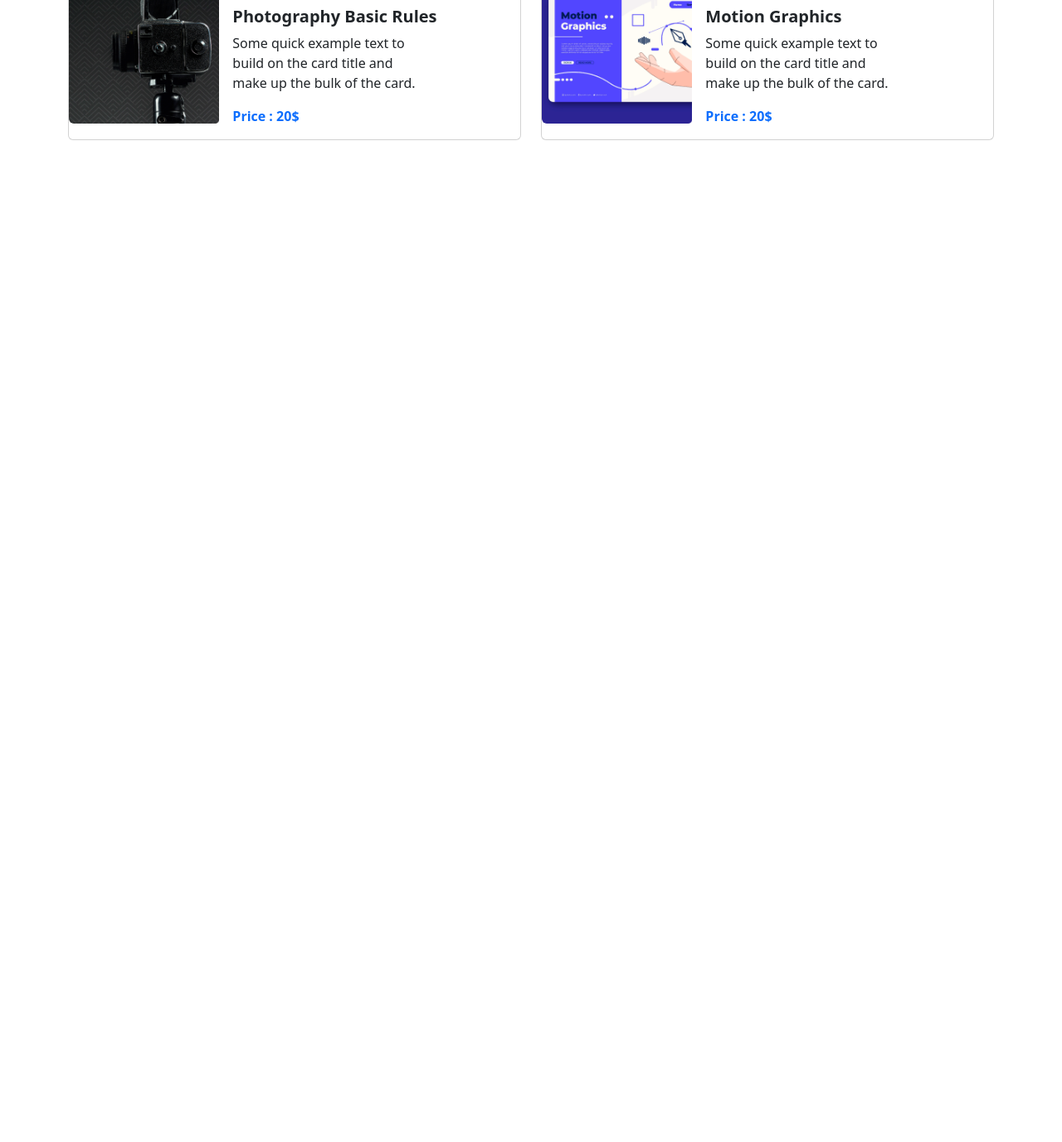
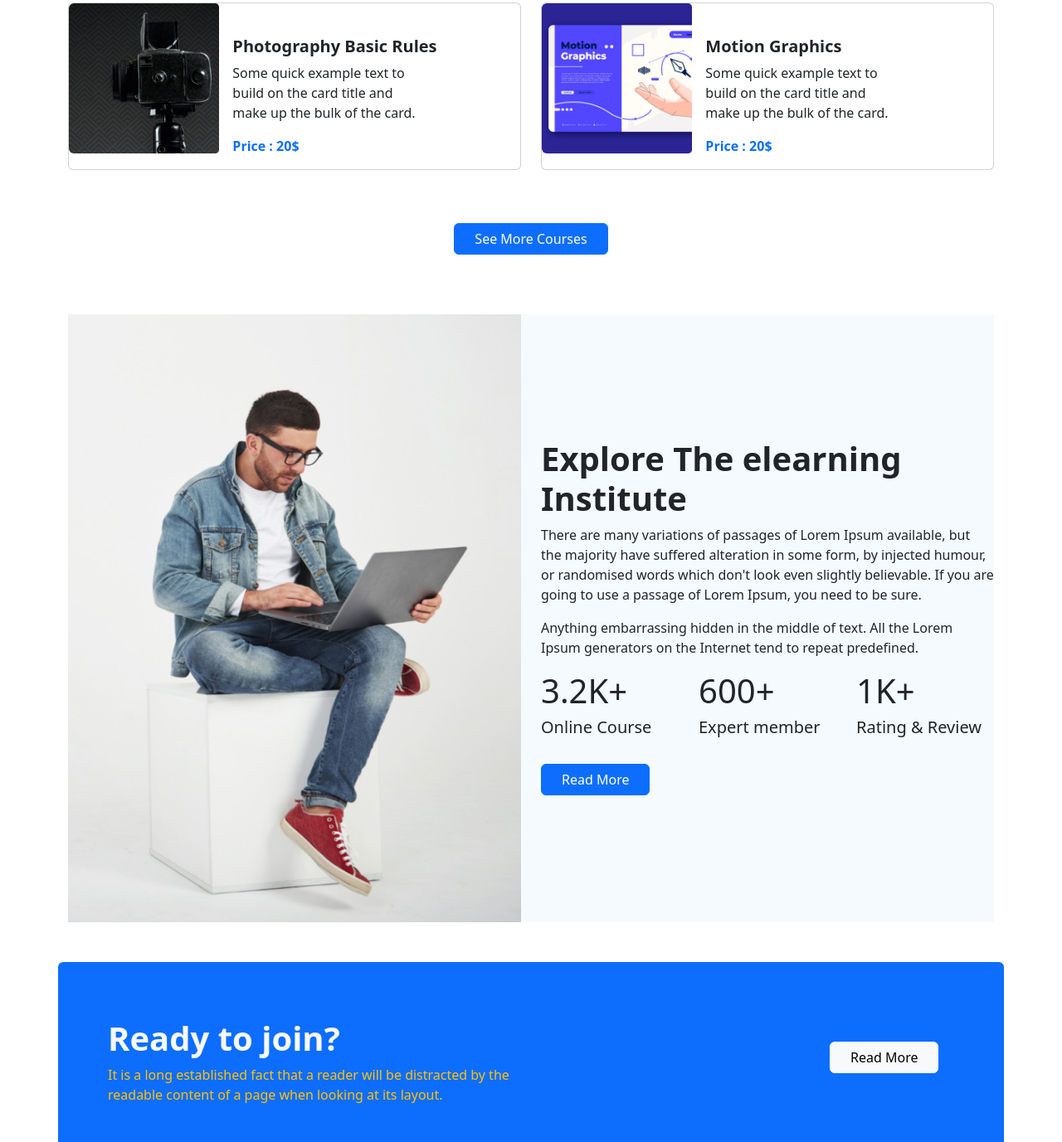
Before and after one commit to Kohinoorruma/edTech-website, a plain HTML site: page index.html in a window 1280 px wide. Shown: the part 1423-2800 px from the top of the page at 83% size. Before the commit the page ends 1656 px from the top, so only its background shows below. Drawn offline with nearby package versions, Linux system fonts and the light colour scheme.

Commit message:
added courses section

```diff
--- a/index.html
+++ b/index.html
@@ -71,7 +71,8 @@
             <div class="carousel-inner">
                 <div class="carousel-item active" data-bs-interval="10000">
                     <img src="images/cover/cover-1.png" class="d-block w-100 overlay" alt="...">
-                    <div class="carousel-caption d-md-block">
+                    <div
+                        class="carousel-caption d-flex flex-column justify-content-center align-items-center h-100 d-md-block">
                         <h5 class="fs-1 text-light">Get Started Digital<br> Learning</h5>
                         <p class="text-light">It is a long established fact that a reader will be distracted by the
                             readable<br>
@@ -245,8 +246,91 @@
                     </div>
                 </div>
             </div>
+            <div class="text-center">
+                <button class="btn btn-primary px-4 mb-4">See More Courses</button>
+            </div>
         </article>
         <!-- courses section ends -->
+
+        <!-- institute details starts -->
+        <section class="container">
+            <div class="bg-color">
+                <div class="row">
+                    <div class="col-lg-6 col-md-6 col-sm-12">
+                        <div><img class="img-fluid image-size" src="images/working.png" alt=""></div>
+                    </div>
+                    <div class="col-lg-6 col-md-6 col-sm-12 d-flex align-items-center">
+                        <div>
+                            <h2 class="fs-1 fw-bold">Explore The elearning Institute</h2>
+                            <p class="hide-text d-lg-block">There are many variations of passages of Lorem Ipsum
+                                available,
+                                but the
+                                majority have
+                                suffered alteration in some form, by injected humour, or randomised words which don't
+                                look
+                                even slightly believable. If you are going to use a passage of Lorem Ipsum, you need to
+                                be
+                                sure.</p>
+                            <p>Anything embarrassing hidden in the middle of text. All the
+                                Lorem Ipsum generators on the
+                                Internet tend to repeat predefined.</p>
+                            <div class="row mb-4">
+                                <div class="col-4">
+                                    <h1>3.2K+</h1>
+                                    <h5>Online Course</h5>
+                                </div>
+                                <div class="col-4">
+                                    <h1>600+</h1>
+                                    <h5>Expert member</h5>
+                                </div>
+                                <div class="col-4">
+                                    <h1>1K+</h1>
+                                    <h5>Rating & Review</h5>
+                                </div>
+                            </div>
+                            <button class="btn btn-primary px-4 mb-4">Read More</button>
+                        </div>
+                    </div>
+                </div>
+            </div>
+        </section>
+        <!-- institute details ends -->
+
+        <!-- register section starts -->
+        <section class="container my-5">
+            <div class="row bg-primary rounded-2 py-4 px-5">
+                <div class="col-10 pt-4 pb-4">
+                    <h4 class="fs-1 fw-bold text-light">Ready to join?</h4>
+                    <p class="text-warning">It is a long established fact that a reader will be distracted by the<br>
+                        readable content of a
+                        page
+                        when looking at its layout.</p>
+                </div>
+                <div class="col-2 mt-4 pb-4">
+                    <button class="btn btn-light px-4 mb-4 mt-5">Read More</button>
+                    <div class="modal" tabindex="-1">
+                        <div class="modal-dialog">
+                            <div class="modal-content">
+                                <div class="modal-header">
+                                    <h5 class="modal-title">Modal title</h5>
+                                    <button type="button" class="btn-close" data-bs-dismiss="modal"
+                                        aria-label="Close">Register Now</button>
+                                </div>
+                                <div class="modal-body">
+                                    <p>Modal body text goes here.</p>
+                                </div>
+                                <div class="modal-footer">
+                                    <button type="button" class="btn btn-secondary"
+                                        data-bs-dismiss="modal">Close</button>
+                                    <button type="button" class="btn btn-primary">Save changes</button>
+                                </div>
+                            </div>
+                        </div>
+                    </div>
+                </div>
+            </div>
+        </section>
+        <!-- register section ends -->
     </main>
     <script src="https://cdn.jsdelivr.net/npm/bootstrap@5.2.0/dist/js/bootstrap.bundle.min.js"
         integrity="sha384-A3rJD856KowSb7dwlZdYEkO39Gagi7vIsF0jrRAoQmDKKtQBHUuLZ9AsSv4jD4Xa"
--- a/style.css
+++ b/style.css
@@ -1,5 +1,9 @@
 .overlay {
     filter: brightness(50%);
+}
+
+.bg-color {
+    background-color: #F4FAFD;
 }
 
 
@@ -17,17 +21,13 @@
         display: none;
     }
 
-
-    .fs-1 {
-        font-size: 25px !important;
-    }
-
     .fs-4 {
         font-size: 20px !important;
     }
 
     .fs-5 {
         font-size: 18px !important;
+        padding: 0px 50px 0px 50px;
     }
 
     .card-border {
@@ -38,4 +38,12 @@
         padding: 0px 100px 0px 0px;
     }
 
+    .fs-1 {
+        margin-top: 20px !important;
+    }
+
+    .hide-text {
+        display: none;
+    }
+
 }
```
